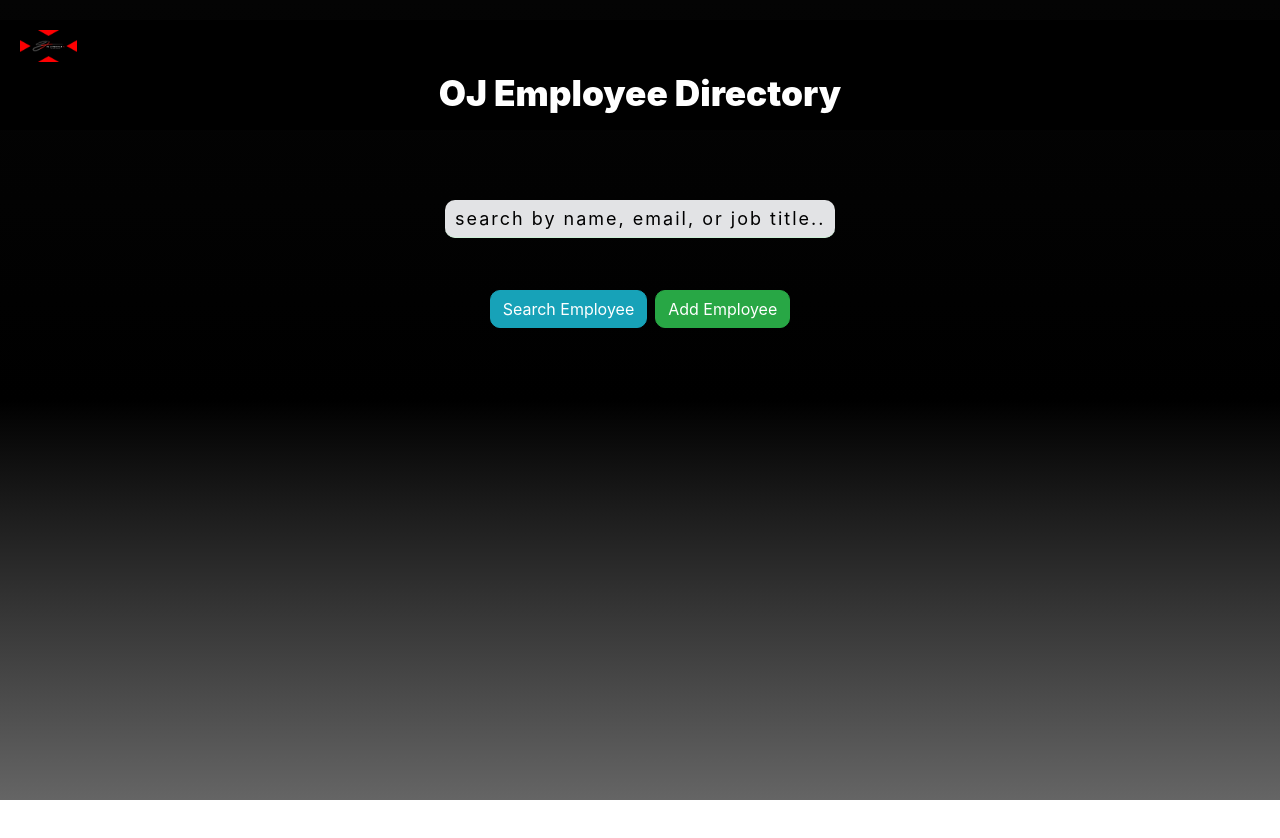
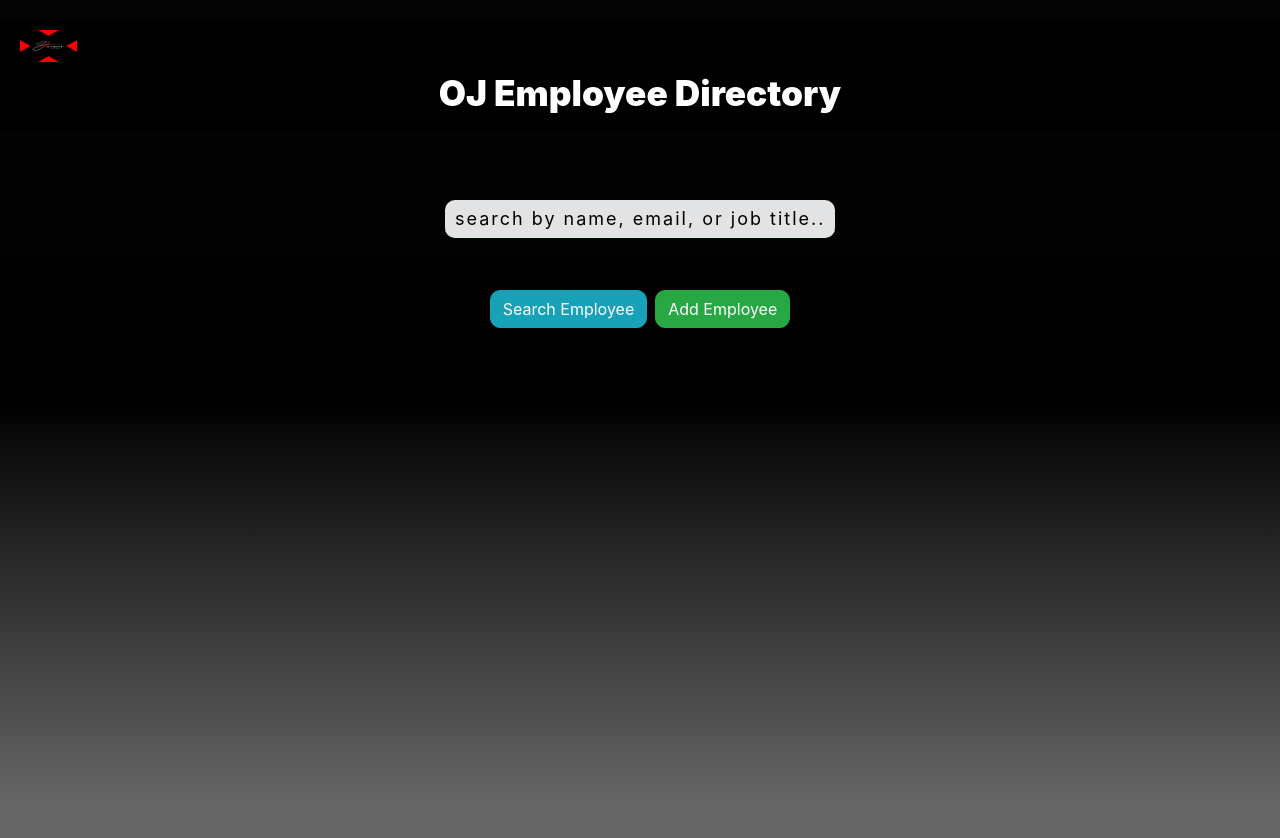
Before and after one commit to fahad-zakir/Firebase-React-Employee-Directory, a React (Create React App) app: page / in a window 1280 px wide. Shown: the top 838 px of the page. Before the commit the page ends 800 px from the top, so only its background shows below. Built offline with nearby package versions, Linux system fonts and the light colour scheme; no server answers; the database is empty.

Commit message:
updated-css

```diff
--- a/src/App.css
+++ b/src/App.css
@@ -1,6 +1,7 @@
 html, body, #background {
      width: 100vw;
-     min-height: 100vh;
+     min-height: 125vh;
+     background: linear-gradient(#040404, #000000, #656565, #656565 );
 }
  .main {
      margin: 0;
```
